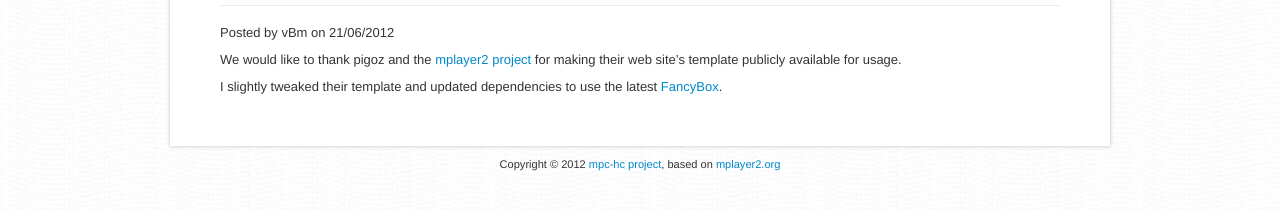
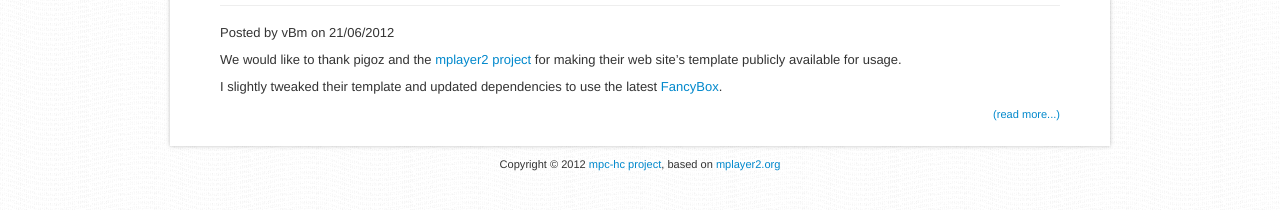
Before and after one commit to mpc-hc/mpc-hc.org, a Sphinx documentation site: the page built from source/latest_posts.rst, in a window 1280 px wide. Shown: the part 161-371 px from the top of the page. Built offline with Sphinx 7.4.7, drawn with Linux system fonts in a browser that asks for light colours; nearby versions of some CDN libraries.

Commit message:
Add 'read more' link for latest posts
This is the backport from mplayer2.org (cfa5c673)

```diff
--- a/source/_static/website.css
+++ b/source/_static/website.css
@@ -196,6 +196,10 @@ div.full-news h1 {
   margin-top: 3em;
 }
 
+#latest-news .new + p {
+  margin-top: 2.5em;
+}
+
 .marketing {
   font-family: inherit;
   text-rendering: optimizelegibility;
--- a/source/latest_posts.rst
+++ b/source/latest_posts.rst
@@ -15,4 +15,7 @@ I slightly tweaked their template and updated dependencies to use the latest
 
 .. raw:: html
 
+		<span class="read-more">
+			<a href="/2012/06/21/welcome-to-the-new-website">(read more...)</a>
+		</span>
     </div>
--- a/sphinxblog/templates/short-post.rst
+++ b/sphinxblog/templates/short-post.rst
@@ -11,4 +11,7 @@ Posted by {{ post.author }} on {{ post.date }}
 
 .. raw:: html
 
+		<span class="read-more">
+			<a href="{{ post.url }}">(read more...)</a>
+		</span>
     </div>
```
